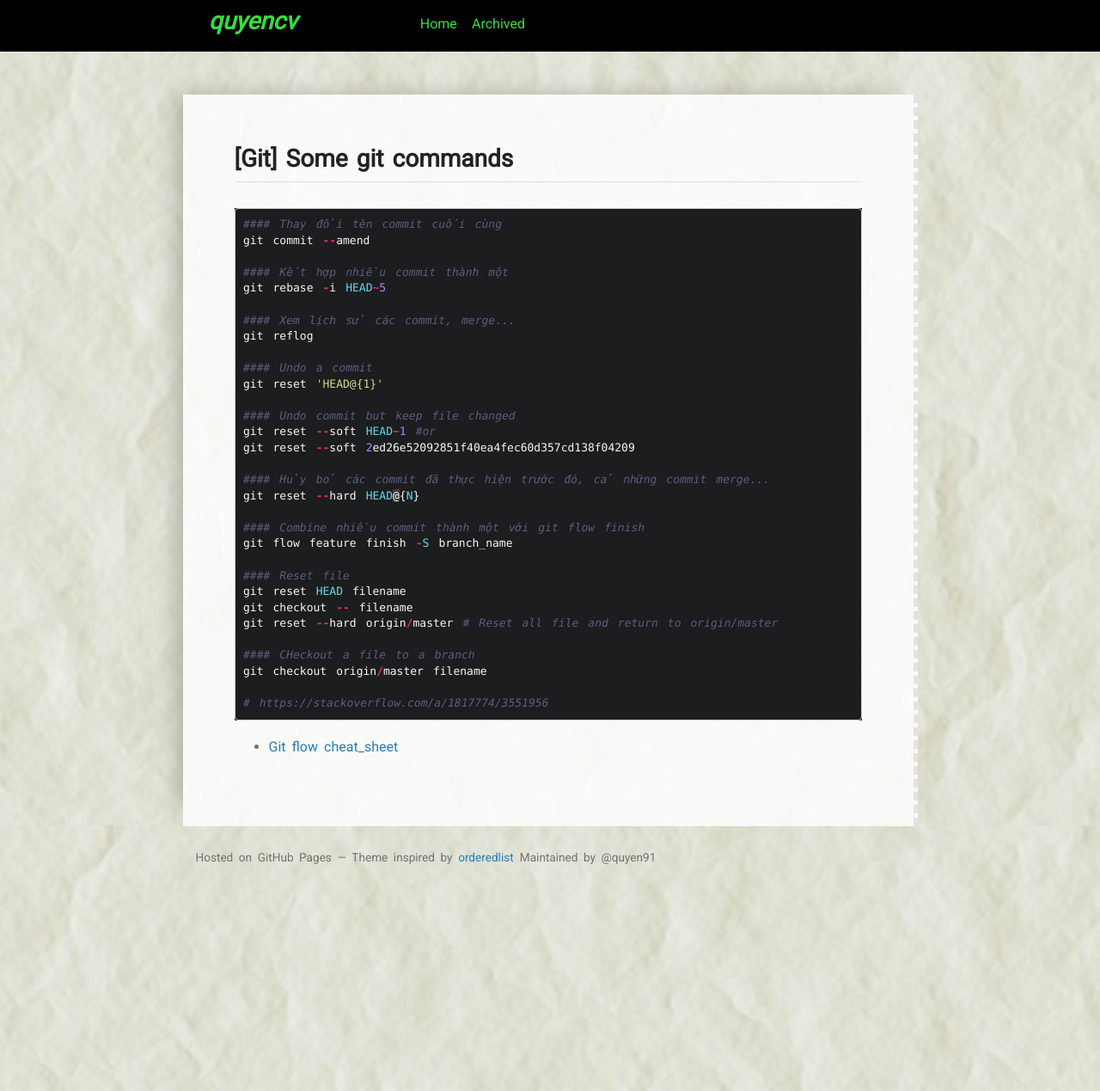
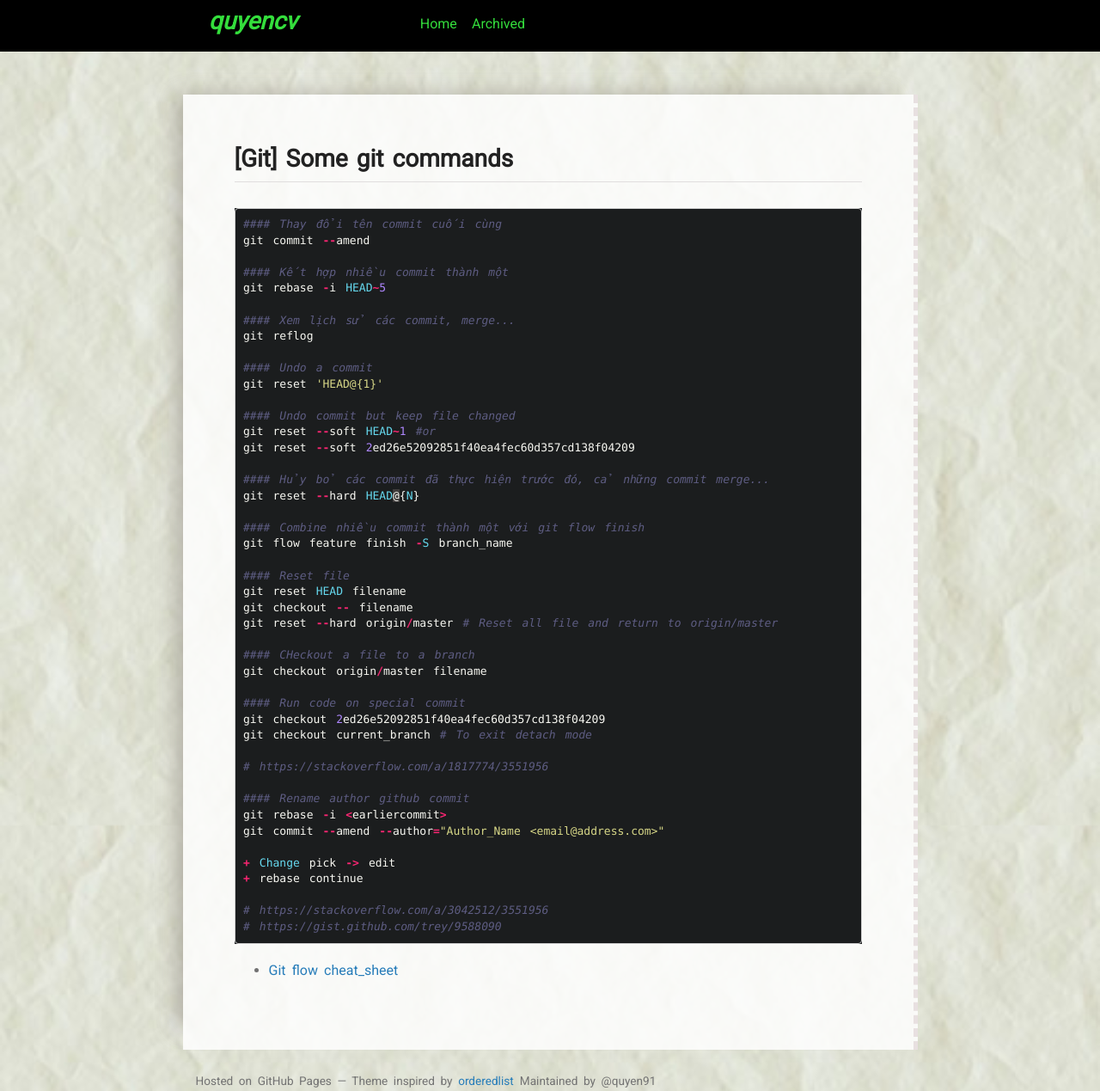
Before and after one commit to quyen91/quyen91.github.io, a Jekyll site: the page built from _posts/2017-09-07-some-git-commands.md, in a window 1280 px wide. Shown: the whole page at 86% size. Built offline with Jekyll 4.4.1, drawn with Linux system fonts in a browser that asks for light colours; a script that is not in the unit is left out.

Commit message:
Update post git

````diff
--- a/_posts/2017-09-07-some-git-commands.md
+++ b/_posts/2017-09-07-some-git-commands.md
@@ -36,7 +36,21 @@ git reset --hard origin/master # Reset all file and return to origin/master
 #### CHeckout a file to a branch
 git checkout origin/master filename
 
+#### Run code on special commit
+git checkout 2ed26e52092851f40ea4fec60d357cd138f04209
+git checkout current_branch # To exit detach mode
+
 # https://stackoverflow.com/a/1817774/3551956
+
+#### Rename author github commit
+git rebase -i <earliercommit>
+git commit --amend --author="Author_Name <email@address.com>"
+
++ Change pick -> edit
++ rebase continue
+
+# https://stackoverflow.com/a/3042512/3551956
+# https://gist.github.com/trey/9588090
 ```
 
 - [Git flow cheat_sheet](https://github.com/nvie/gitflow/wiki/Command-Line-Arguments)
````
